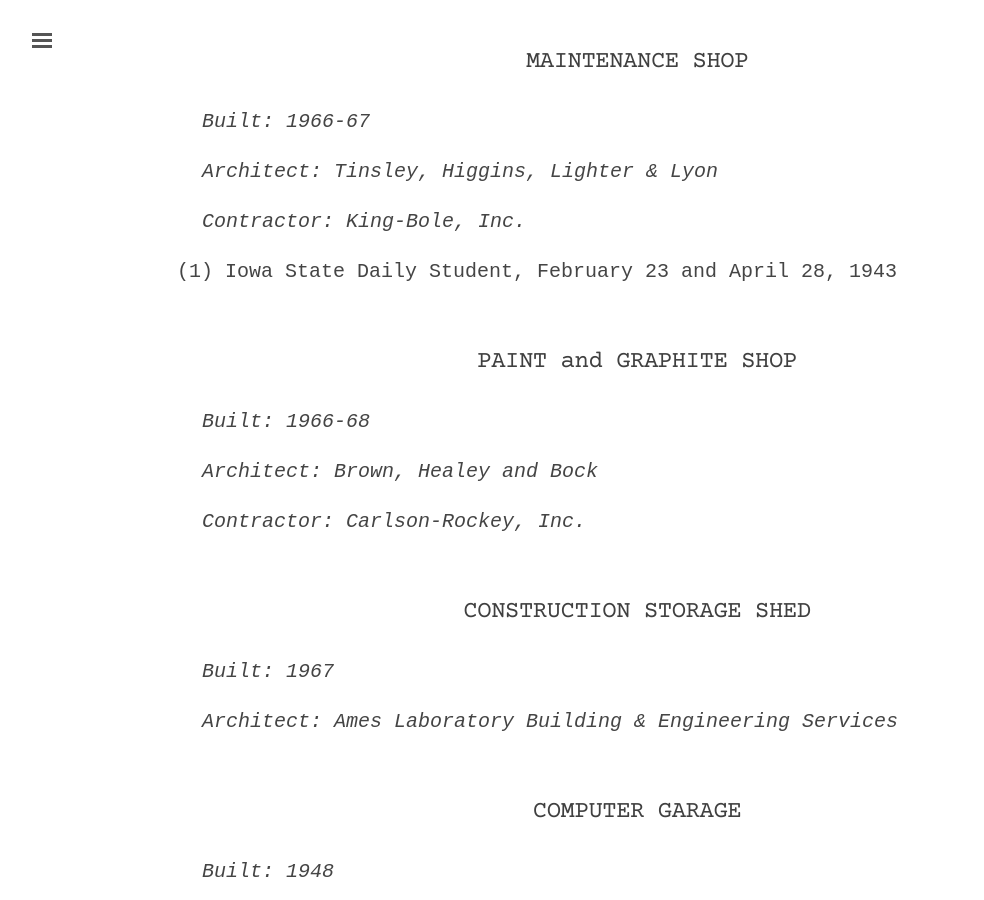
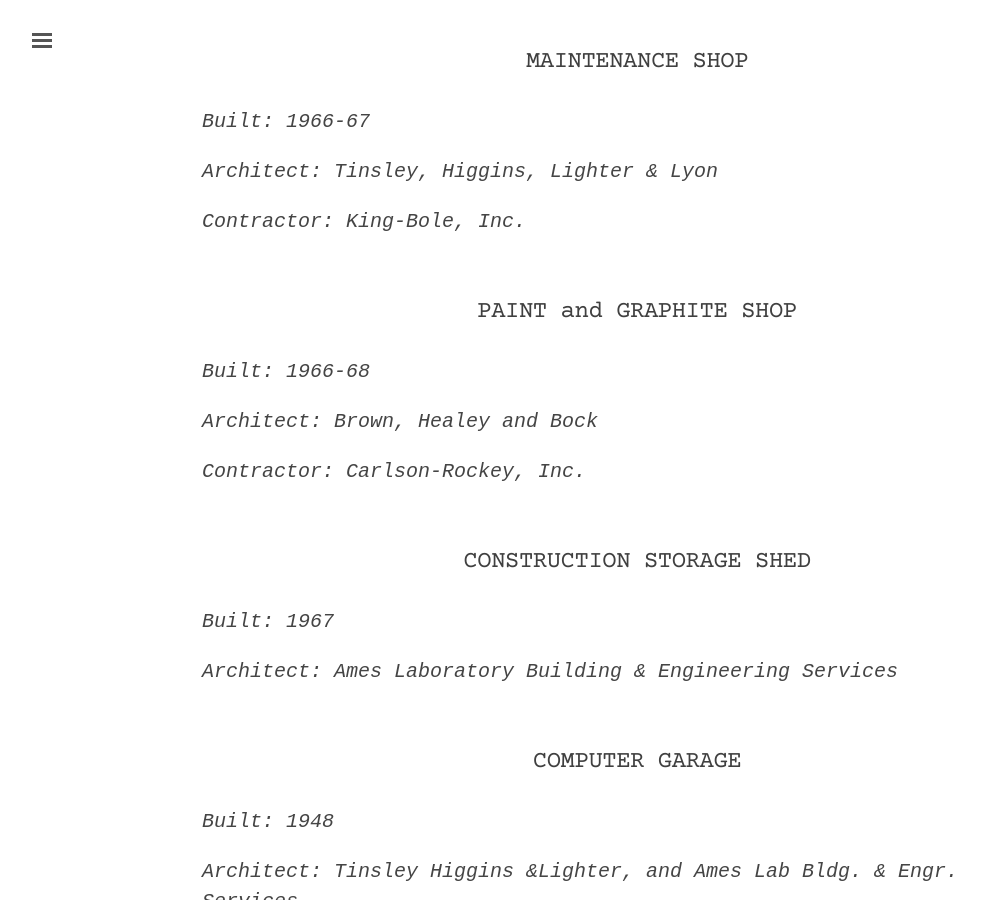
Before and after one commit to emanderson811/day-edition, a Jekyll site: the page built from _texts/buildings/010day-ames-lab-service.md, in a window 1280 px wide and 900 px high, scrolled down 1182 px. Shown: the whole window, without its empty margins (3-987 px from the left). Built offline with Jekyll 4.4.1, drawn with Linux system fonts in a browser that asks for light colours.

Commit message:
Update 010day-ames-lab-service.md

```diff
--- a/_texts/buildings/010day-ames-lab-service.md
+++ b/_texts/buildings/010day-ames-lab-service.md
@@ -46,7 +46,6 @@
 >
 >Contractor: King-Bole, Inc.
 
-(1) Iowa State Daily Student, February 23 and April 28, 1943
 
 ## PAINT and GRAPHITE SHOP
 
```
